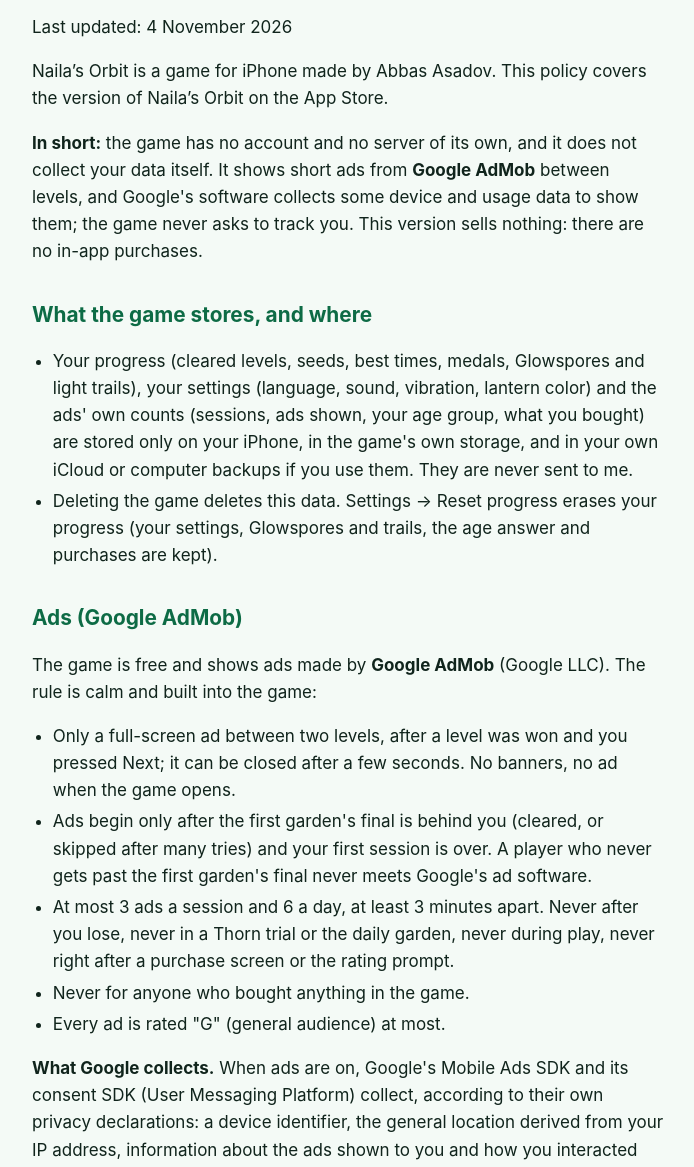
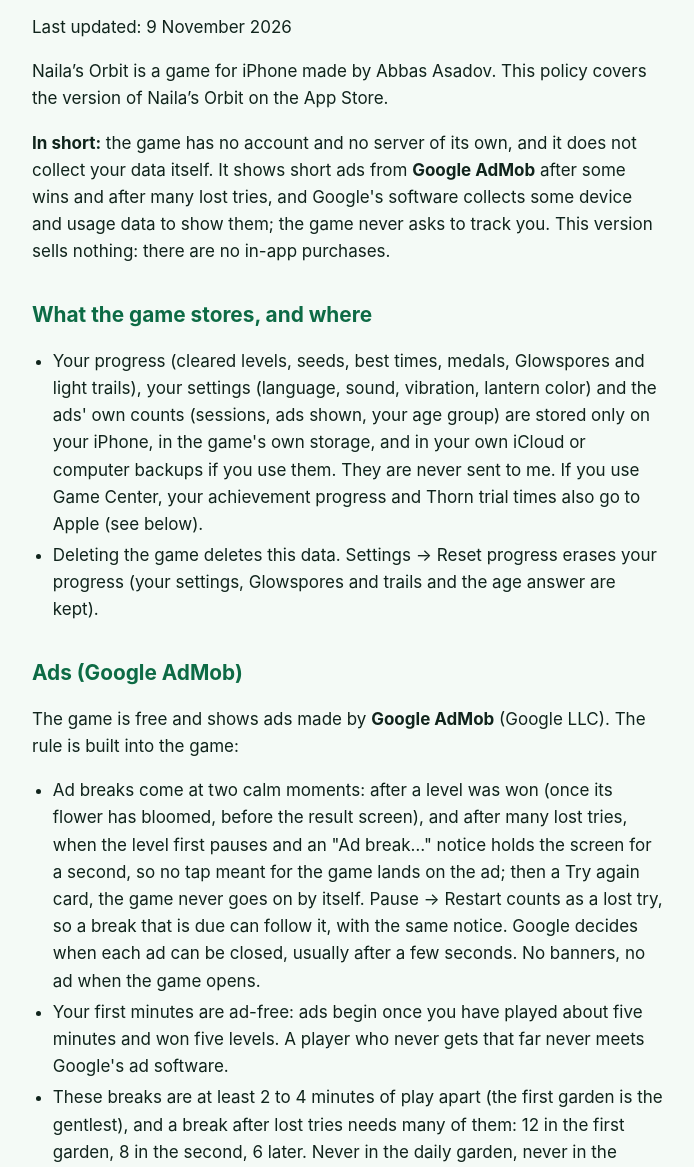
Before and after one commit to abbasasadov1-coder/abbasasadov1-coder.github.io, a plain HTML site: page privacy/index.html in a window 1280 px wide. Shown: the part 130-1297 px from the top of the page, without its empty margins (292-986 px from the left). Drawn offline with Linux system fonts and the light colour scheme.

Commit message:
Privacy policy: matches the game's ads as of 9 November 2026

```diff
--- a/privacy/index.html
+++ b/privacy/index.html
@@ -16,26 +16,28 @@
 </header>
 <main>
 <h1 id="naila-s-orbit-privacy-policy">Naila’s Orbit Privacy Policy</h1>
-<p>Last updated: 4 November 2026</p>
+<p>Last updated: 9 November 2026</p>
 <p>Naila’s Orbit is a game for iPhone made by Abbas Asadov. This policy covers the version of Naila’s Orbit on the App Store.</p>
-<p><strong>In short:</strong> the game has no account and no server of its own, and it does not collect your data itself. It shows short ads from <strong>Google AdMob</strong> between levels, and Google's software collects some device and usage data to show them; the game never asks to track you. This version sells nothing: there are no in-app purchases.</p>
+<p><strong>In short:</strong> the game has no account and no server of its own, and it does not collect your data itself. It shows short ads from <strong>Google AdMob</strong> after some wins and after many lost tries, and Google's software collects some device and usage data to show them; the game never asks to track you. This version sells nothing: there are no in-app purchases.</p>
 <h2 id="what-the-game-stores-and-where">What the game stores, and where</h2>
 <ul>
-<li>Your progress (cleared levels, seeds, best times, medals, Glowspores and light trails), your settings (language, sound, vibration, lantern color) and the ads' own counts (sessions, ads shown, your age group, what you bought) are stored only on your iPhone, in the game's own storage, and in your own iCloud or computer backups if you use them. They are never sent to me.</li>
-<li>Deleting the game deletes this data. Settings → Reset progress erases your progress (your settings, Glowspores and trails, the age answer and purchases are kept).</li>
+<li>Your progress (cleared levels, seeds, best times, medals, Glowspores and light trails), your settings (language, sound, vibration, lantern color) and the ads' own counts (sessions, ads shown, your age group) are stored only on your iPhone, in the game's own storage, and in your own iCloud or computer backups if you use them. They are never sent to me. If you use Game Center, your achievement progress and Thorn trial times also go to Apple (see below).</li>
+<li>Deleting the game deletes this data. Settings → Reset progress erases your progress (your settings, Glowspores and trails and the age answer are kept).</li>
 </ul>
 <h2 id="ads-google-admob">Ads (Google AdMob)</h2>
-<p>The game is free and shows ads made by <strong>Google AdMob</strong> (Google LLC). The rule is calm and built into the game:</p>
+<p>The game is free and shows ads made by <strong>Google AdMob</strong> (Google LLC). The rule is built into the game:</p>
 <ul>
-<li>Only a full-screen ad between two levels, after a level was won and you pressed Next; it can be closed after a few seconds. No banners, no ad when the game opens.</li>
-<li>Ads begin only after the first garden's final is behind you (cleared, or skipped after many tries) and your first session is over. A player who never gets past the first garden's final never meets Google's ad software.</li>
-<li>At most 3 ads a session and 6 a day, at least 3 minutes apart. Never after you lose, never in a Thorn trial or the daily garden, never during play, never right after a purchase screen or the rating prompt.</li>
-<li>Never for anyone who bought anything in the game.</li>
+<li>Ad breaks come at two calm moments: after a level was won (once its flower has bloomed, before the result screen), and after many lost tries, when the level first pauses and an "Ad break…" notice holds the screen for a second, so no tap meant for the game lands on the ad; then a Try again card, the game never goes on by itself. Pause → Restart counts as a lost try, so a break that is due can follow it, with the same notice. Google decides when each ad can be closed, usually after a few seconds. No banners, no ad when the game opens.</li>
+<li>Your first minutes are ad-free: ads begin once you have played about five minutes and won five levels. A player who never gets that far never meets Google's ad software.</li>
+<li>These breaks are at least 2 to 4 minutes of play apart (the first garden is the gentlest), and a break after lost tries needs many of them: 12 in the first garden, 8 in the second, 6 later. Never in the daily garden, never in the middle of play, never right after the rating prompt.</li>
+<li>Rewarded ads come only when you choose them: when a level has beaten you several times, Skip can offer one short ad to skip it (two for a garden's final scene), and a garden gate's Pass through two. The card says the cost before any ad, saying no costs nothing (after a declined Skip the next ad break even waits a little longer), after more tries they are free, and players under 13 are never offered one.</li>
+</ul>
+<ul>
 <li>Every ad is rated "G" (general audience) at most.</li>
 </ul>
 <p><strong>What Google collects.</strong> When ads are on, Google's Mobile Ads SDK and its consent SDK (User Messaging Platform) collect, according to their own privacy declarations: a device identifier, the general location derived from your IP address, information about the ads shown to you and how you interacted with them, how the app is used, and crash and performance data. Google uses this to show, limit and measure ads, to prevent fraud and to improve its software. The game does not read this data and does not receive it. Google's policy: <a href="https://policies.google.com/privacy">https://policies.google.com/privacy</a>, and how Google uses data from apps that use its services: <a href="https://policies.google.com/technologies/partner-sites">https://policies.google.com/technologies/partner-sites</a>.</p>
 <p><strong>No tracking.</strong> The game never asks for permission to track you (Apple's App Tracking Transparency), so your advertising identifier (IDFA) stays unavailable to the game and to Google. Google's "publisher first-party ID" is turned off in the game.</p>
-<p><strong>Your age.</strong> When the ads begin, the game asks once, neutrally, for your birth year. Only an age group is kept on your iPhone (under 13, 13 to 17, 18 or older), never the year, and it is never asked again. For players under 13, the game turns on Google's child treatment: no personalized ads, no remarketing, no advertising identifier and no third-party ad vendors. For 13 to 17, Google's teen treatment: no personalized ads. Naila’s Orbit is not part of the App Store's Kids category.</p>
+<p><strong>Your age.</strong> When the ads begin, the game asks once, neutrally, for your birth year. Only an age group is kept on your iPhone (under 13, 13 to 17, 18 or older), never the year, and it is never asked again. Because only the year is known, a birth year that could fall in two groups counts in the younger one. For players under 13, the game turns on Google's child treatment: no personalized ads, no remarketing, no advertising identifier and no third-party ad vendors. For 13 to 17, Google's teen treatment: no personalized ads. Naila’s Orbit is not part of the App Store's Kids category.</p>
 <p><strong>Consent (EEA, UK, Switzerland).</strong> Where the law asks for it, Google's consent form appears before any ad is requested, and you can change your choice any time in Settings → About → Privacy choices. Without consent Google shows only limited, non-personalized ads or none.</p>
 <p><strong>Report an ad.</strong> Each ad carries Google's ad options (the small icon in a corner), where you can report it to Google. You can also write to me (<a href="mailto:nailasorbit.help@gmail.com">nailasorbit.help@gmail.com</a>, or Settings → Ads → Report an ad): tell me when you saw it and what it showed, and I will block it in AdMob.</p>
 <h2 id="game-center-optional">Game Center (optional)</h2>
@@ -49,11 +51,11 @@
 <li>No permissions: no camera, microphone, contacts, photos or location, and no tracking prompt.</li>
 </ul>
 <h2 id="test-versions-testflight">Test versions (TestFlight)</h2>
-<p>Test builds distributed through TestFlight show only Google's test ads and also keep a play log on the device: levels started, cleared and lost, attempts, hits and falls, when the hint hand appeared, whether the opening was watched or skipped, time played, the days the game was opened, the phone model and iOS version, and for the ads: whether an ad was shown or skipped (and why), Google's consent answer, the age group (under 13 or not), No Ads offers, purchases and restores. With it go iOS's own reports (MetricKit) of the game's crashes, hangs and launch times: the game's code positions and timings, the phone model, iOS version and region format. The log holds no name, email or contacts, is excluded from backups and is never sent automatically. A tester can share it by hand from Settings → Test log. Logs that testers send me are used only to improve the game and are deleted when that work is done. App Store versions keep no play log and no MetricKit reports. Apple's TestFlight terms also apply.</p>
+<p>Test builds distributed through TestFlight show only Google's test ads and also keep a play log on the device: levels started, cleared and lost, attempts, hits and falls, when the hint hand appeared, whether the opening was watched or skipped, time played, the days the game was opened, the phone model and iOS version, and for the ads: whether an ad was shown or skipped (and why), Google's consent answer, the age group (under 13 or not), No Ads offers, purchases and restores. With it go iOS's own reports (MetricKit) of the game's crashes, hangs and launch times: the game's code positions and timings, the phone model, iOS version and region format. The log holds no name, email or contacts, is excluded from backups and is never sent automatically. A tester can share it by hand from Settings → Test log. Logs that testers send me are used only to improve the game and are deleted when that work is done. App Store versions keep no play log and no MetricKit reports and show Google's regular ads; so does the final App Store build when it is installed through TestFlight before release. Apple's TestFlight terms also apply.</p>
 <h2 id="children">Children</h2>
 <p>Naila’s Orbit is a game for everyone, including children. The game itself collects no data from anyone. For players under 13 (by the age question), Google's ads run with Google's child treatment described above, and all ads are rated "G" at most. This version sells nothing, so no one sees a purchase prompt.</p>
 <h2 id="keeping-and-deleting-data">Keeping and deleting data</h2>
-<p>The game keeps its data only on your iPhone; to remove it, delete the game. Google keeps ad data under its own policy; you can reset or limit it in Google's ad settings and, in the EEA, UK and Switzerland, in Settings → About → Privacy choices. If you sent me a TestFlight play log, write to me and I will delete it.</p>
+<p>The game keeps its data only on your iPhone (Game Center's data stays with Apple, under your Game Center account); to remove the game's data, delete the game. Google keeps ad data under its own policy; you can reset or limit it in Google's ad settings and, in the EEA, UK and Switzerland, in Settings → About → Privacy choices. If you sent me a TestFlight play log, write to me and I will delete it.</p>
 <h2 id="changes">Changes</h2>
 <p>If the game changes how it handles data, this policy and the App Store privacy information will be updated before that version is released.</p>
 <h2 id="contact">Contact</h2>
```
